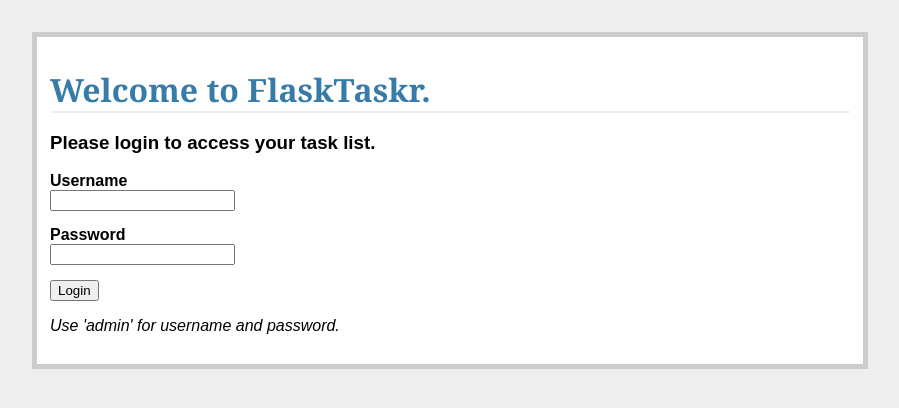
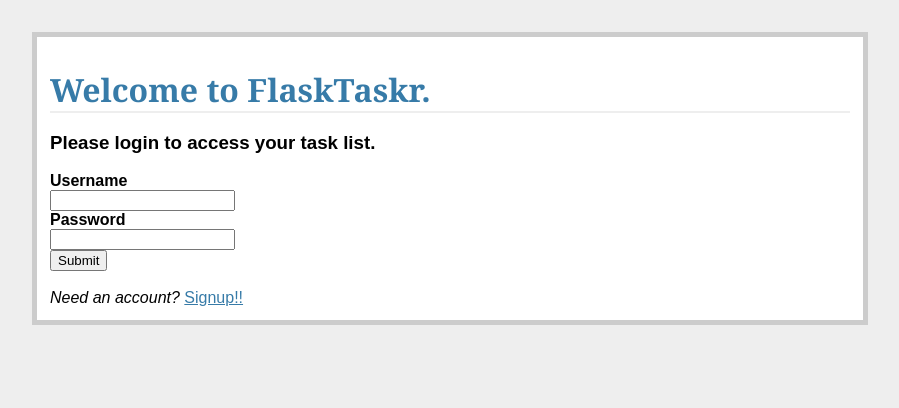
Before and after one commit to kev2718/flask-taskr, a Flask app: page / in a window 1280 px wide. Shown: the top 408 px of the page, without its empty margins (190-1089 px from the left). Run offline with Flask 2, Linux system fonts and the light colour scheme.

Commit message:
added user database, register and login

```diff
--- a/project/_config.py
+++ b/project/_config.py
@@ -5,8 +5,6 @@ import os
 basedir = os.path.abspath(os.path.dirname(__file__))
 
 DATABASE = "flasktaskr.db"
-USERNAME = "admin"
-PASSWORD = "admin"
 
 # is used for cross-site request forgery prevention (app goes more secure)
 CSRF_ENABLED = True
--- a/project/forms.py
+++ b/project/forms.py
@@ -1,7 +1,7 @@
 # Flask-WTF works in tandem with WTForms abstracting much of the functionality
 from flask_wtf import Form
-from wtforms import StringField, DateField, IntegerField, SelectField
-from wtforms.validators import DataRequired
+from wtforms import StringField, DateField, IntegerField, SelectField, PasswordField
+from wtforms.validators import DataRequired, Length, EqualTo
 
 
 class AddTaskForm(Form):
@@ -20,3 +20,13 @@ class AddTaskForm(Form):
         ]
     )
     status = IntegerField('Status')
+
+class RegisterForm(Form):
+    name = StringField("Username", validators=[DataRequired(), Length(min=6, max=25)])
+    email = StringField("Email", validators=[DataRequired(), Length(min=6, max=40)])
+    password = StringField("Password", validators=[DataRequired(), Length(min=6, max=40)])
+    confirm = PasswordField("Repeat Password", validators=[DataRequired(), EqualTo("password", message="Passwords must match")])
+
+class LoginForm(Form):
+    name = StringField("Username", validators=[DataRequired()])
+    password = PasswordField("Password", validators=[DataRequired()])
--- a/project/templates/login.html
+++ b/project/templates/login.html
@@ -4,20 +4,27 @@
 
 <h1>Welcome to FlaskTaskr.</h1>
 <h3>Please login to access your task list.</h3>
-<form action="/" method="post">
-    <div class="input-group">
-        <label for="name">Username</label>
-        <input id="username" type="text" name="username" value="{{ request.form.username }}">
-    </div>
-    <div class="input-group">
-        <label for="password">Password</label>
-        <input id="password" type="password" name="password" value="{{ request.form.password }}">
-    </div>
-    <div>
-        <button type="submit" name="button">Login</button>
-    </div>
+
+<form method="post" action="/">
+  {{ form.csrf_token }}
+  <div>
+    {{ form.name.label }}
+    {{ form.name }}
+  </div>
+  <div>
+    {{ form.password.label }}
+    {{ form.password }}
+  </div>
+  <div>
+    <input type="submit" value="Submit">
+  </div>
 </form>
 
-<p><em>Use 'admin' for username and password.</em></p>
+<br>
+
+<div class="">
+  <em>Need an account? </em><a href="/register">Signup!!</a>
+</div>
+
 
 {% endblock %}
--- a/project/views.py
+++ b/project/views.py
@@ -1,15 +1,16 @@
 # contain the business logic(routing rules)
+from forms import AddTaskForm, RegisterForm, LoginForm
+
+from functools import wraps
+from flask import Flask, flash, redirect, render_template, request, session, url_for
 from flask_sqlalchemy import SQLAlchemy
-from functools import wraps
-from flask import Flask, flash, redirect, render_template, request, session, url_for, g
-from forms import AddTaskForm
 
 # config - defines db set to models.py and import Task table
 app = Flask(__name__)
 app.config.from_object("_config")
 db = SQLAlchemy(app)
 
-from models import Task
+from models import Task, User
 
 # helper functions
 
@@ -33,15 +34,19 @@ def logout():
 @app.route("/", methods=["GET", "POST"])
 def login():
     error = None
+    form = LoginForm(request.form)
     if request.method == "POST":
-        if request.form["username"] != app.config["USERNAME"] or request.form["password"] != app.config["PASSWORD"]:
-            error = "Invalid Credentials. Please try again"
-            return render_template("login.html", error=error)
+        if form.validate_on_submit():
+            user = User.query.filter_by(name=request.form["name"]).first()
+            if user is not None and user.password == request.form["password"]:
+                session["logged_in"] = True
+                flash("Welcome!")
+                return redirect(url_for("tasks"))
+            else:
+                error = "Invalid username or password."
         else:
-            session["logged_in"] = True
-            flash("Welcome!")
-            return redirect(url_for("tasks"))
-    return render_template("login.html")
+            error = "Both fields are required."
+    return render_template("login.html", form=form, error=error)
 
 @app.route("/tasks/")
 @login_required
@@ -82,3 +87,17 @@ def delete_entry(task_id):
     db.session.commit()
     flash("The task was deleted.")
     return redirect(url_for("tasks"))
+
+# register form
+@app.route("/register/", methods=["GET", "POST"])
+def register():
+    error = None
+    form = RegisterForm(request.form)
+    if request.method == "POST":
+        if form.validate_on_submit():
+            new_user = User(form.name.data, form.email.data, form.password.data)
+            db.session.add(new_user)
+            db.session.commit()
+            flash("Thanks for registering. Please login.")
+            return redirect(url_for("login"))
+    return render_template("register.html", form=form, error=error)
```
Also changed, not shown: project/models.py (+16 -0 lines), project/templates/register.html (added, +34 -0 lines).
